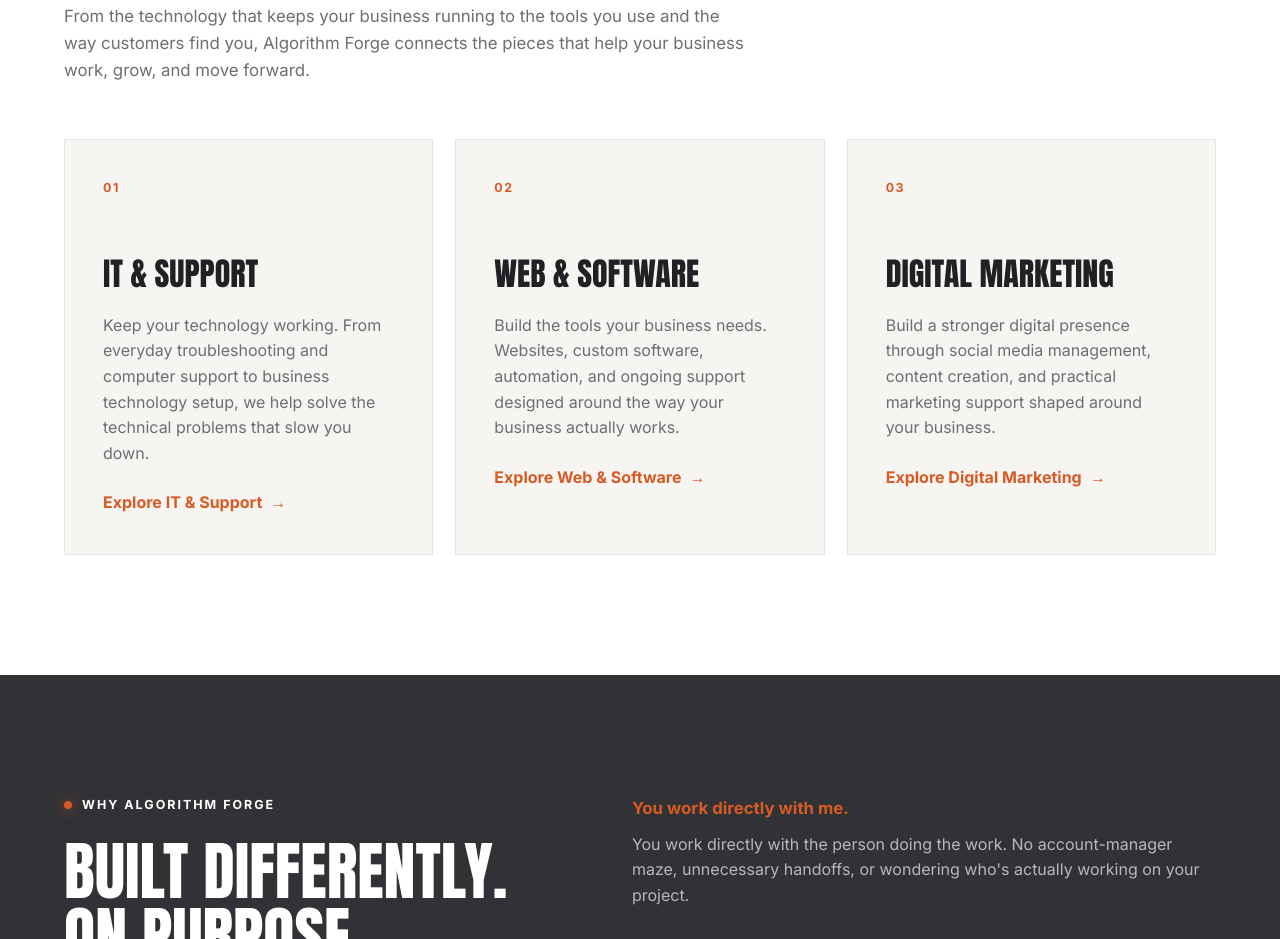
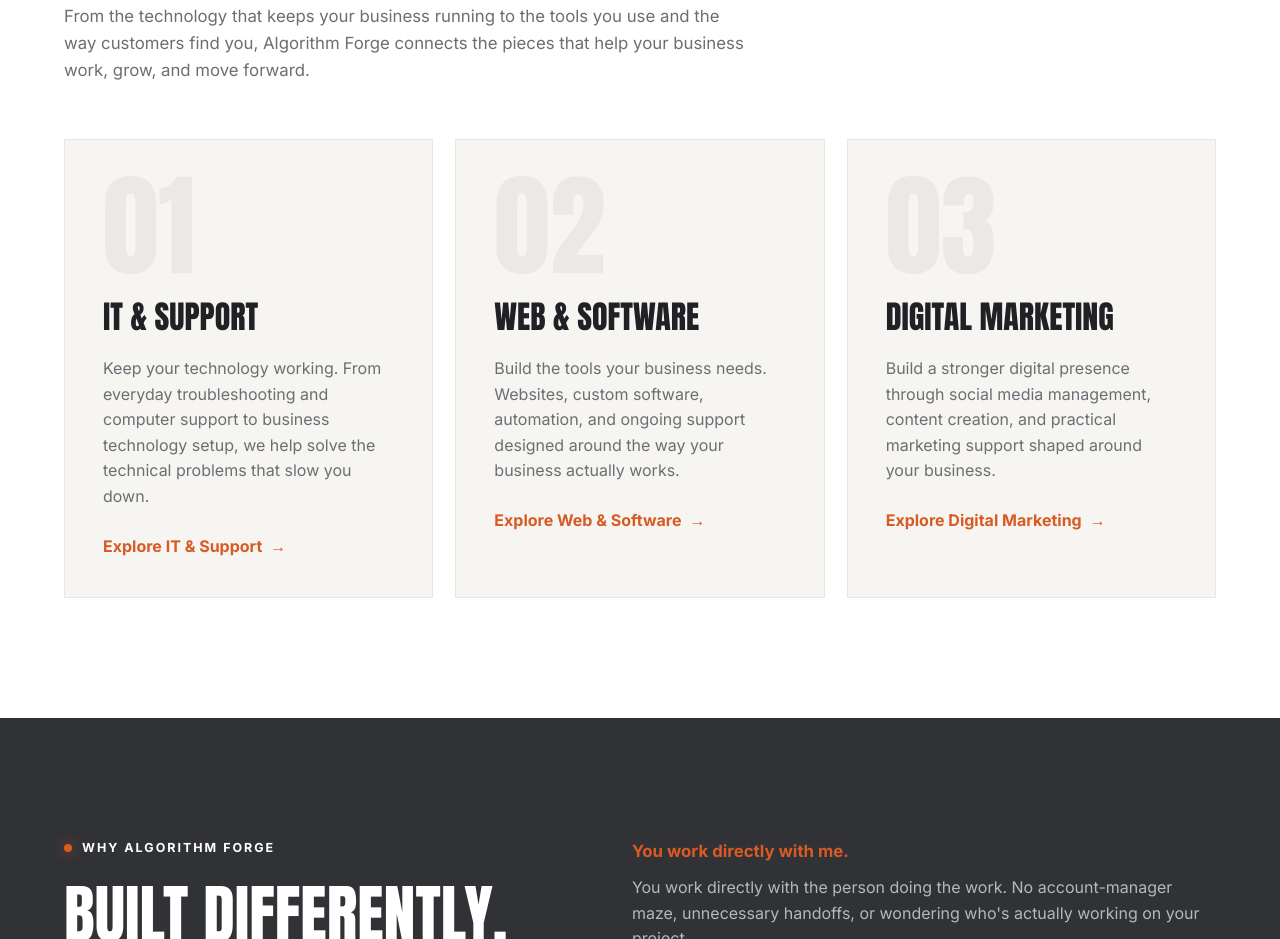
Before and after one commit to Mcb3th/thealgorithmforge-site, a website: page index.html in a window 1280 px wide. Shown: the part 1789-2728 px from the top of the page. Drawn offline with Linux system fonts and the light colour scheme.

Commit message:
Fix contact navigation and restore service card numbering

```diff
--- a/css/styles.css
+++ b/css/styles.css
@@ -622,18 +622,20 @@ textarea {
   width: 100%;
 }
 
-.service-number {
+.services-grid .service-number {
   display: block;
 
-  margin-bottom: 50px;
-
-  color: var(--ember);
-
-  font-family: var(--font-body);
-  font-size: 0.78rem;
-  font-weight: 700;
-
-  letter-spacing: 0.12em;
+  margin-bottom: 18px;
+
+  color: rgba(32, 33, 36, 0.055);
+
+  font-family: var(--font-heading);
+  font-size: 7rem;
+  font-weight: 400;
+  line-height: 0.85;
+
+  letter-spacing: 0;
+  user-select: none;
 }
 
 .service-card h3 {
--- a/index.html
+++ b/index.html
@@ -165,6 +165,13 @@
     rel="stylesheet"
     href="css/styles.css"
   />
+
+<script>
+  if ("scrollRestoration" in history) {
+    history.scrollRestoration = "manual";
+  }
+</script>
+
 </head>
 
 <body>
--- a/js/main.js
+++ b/js/main.js
@@ -223,3 +223,20 @@ if (contactForm) {
 }
 });
 }
+
+/* ========================================
+   CROSS-PAGE ANCHOR NAVIGATION
+======================================== */
+
+if (window.location.hash) {
+  const target = document.querySelector(window.location.hash);
+
+  if (target) {
+    setTimeout(() => {
+      target.scrollIntoView({
+        behavior: "auto",
+        block: "start"
+      });
+    }, 100);
+  }
+}
```
